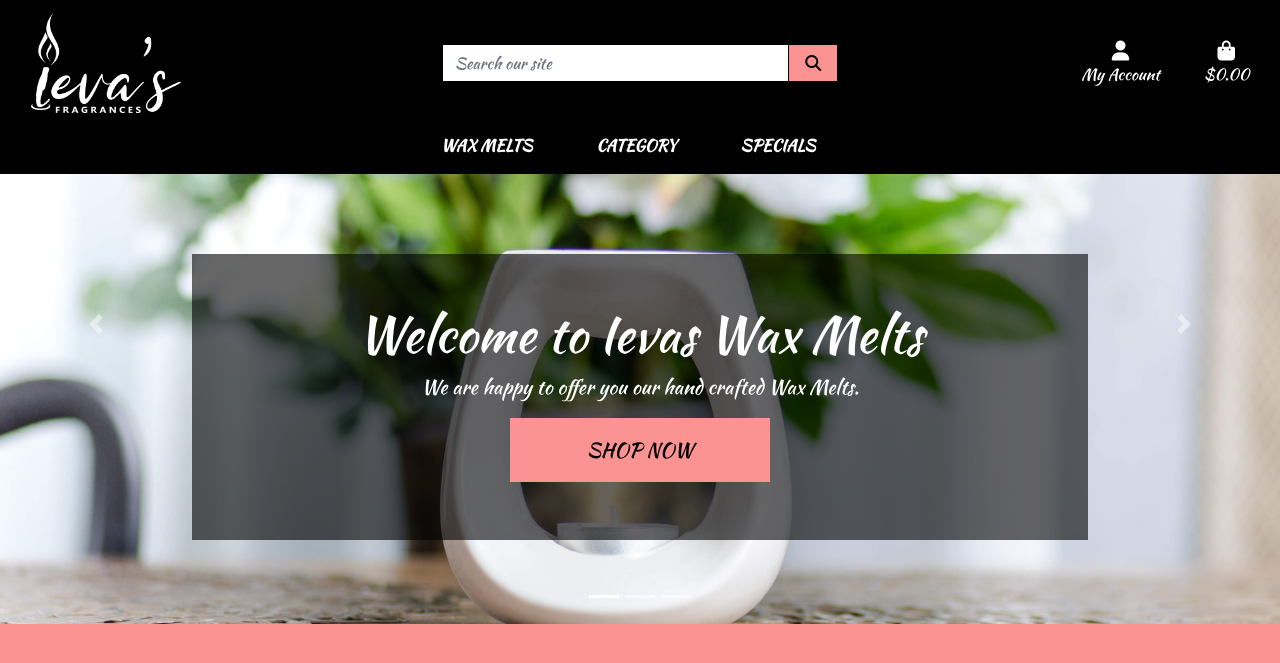
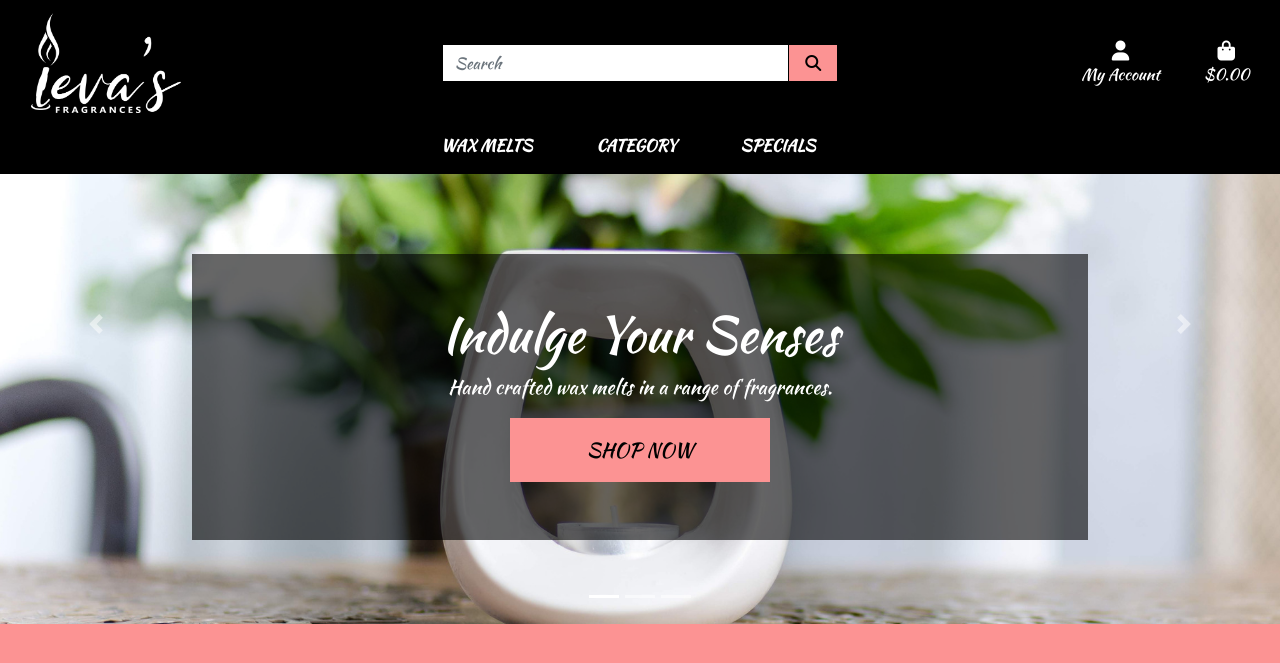
Before and after one commit to Leefarmer83/ievas_fragrances, a Django app: page / in a window 1280 px wide. Shown: the top 663 px of the page. Run offline with Django 3.2, Linux system fonts and the light colour scheme; some libraries are stand-ins or nearby versions.

Commit message:
edited search bar

```diff
--- a/home/templates/home/index.html
+++ b/home/templates/home/index.html
@@ -15,8 +15,8 @@
         <div class="carousel-item active">
             <img src="/media/h1.png" class="d-block w-100 img-fluid" alt="Wax burner">
             <div class="carousel-caption d-none d-md-block">
-                <h5>Welcome to Ievas Wax Melts</h5>
-                <p>We are happy to offer you our hand crafted Wax Melts.</p>
+                <h5>Indulge Your Senses</h5>
+                <p>Hand crafted wax melts in a range of fragrances.</p>
                 <div>
                     <h4>
                         <a href="" class="shop-now-button btn btn-lg rounded-0 text-uppercase py-3">Shop Now</a>
@@ -27,8 +27,8 @@
         <div class="carousel-item">
             <img src="/media/h2.png" class="d-block w-100 img-fluid" alt="...">
             <div class="carousel-caption d-none d-md-block">
-                <h5>Second slide label</h5>
-                <p>Lorem ipsum dolor sit amet, consectetur adipiscing elit.</p>
+                <h5>Elevate Your Mood</h5>
+                <p>Soothe your mind, body and soul.</p>
                 <div>
                     <h4>
                         <a href="" class="shop-now-button btn btn-lg rounded-0 text-uppercase py-3">Shop Now</a>
@@ -39,8 +39,8 @@
         <div class="carousel-item">
             <img src="/media/h3.png" class="d-block w-100 img-fluid" alt="...">
             <div class="carousel-caption d-none d-md-block">
-                <h5>Third slide label</h5>
-                <p>Praesent commodo cursus magna, vel scelerisque nisl consectetur.</p>
+                <h5>Share the Gift of Scent</h5>
+                <p>Bespoke fragrances for every occasion</p>
                 <div>
                     <h4>
                         <a href="" class="shop-now-button btn btn-lg rounded-0 text-uppercase py-3">Shop Now</a>
--- a/templates/base.html
+++ b/templates/base.html
@@ -60,7 +60,7 @@
                 <form method="GET" action="">
                     <div class="input-group w-100">
                         <input class="form-control border border-black rounded-0" type="text" name="q"
-                            placeholder="Search our site">
+                            placeholder="Search">
                         <div class="input-group-append">
                             <button class="form-control btn btn-black border border-black rounded-0" type="submit">
                                 <span class="icon">
--- a/templates/includes/mobile-top-header.html
+++ b/templates/includes/mobile-top-header.html
@@ -8,7 +8,7 @@
     <div class="dropdown-menu border-0 w-100 p-3 rounded-0 my-0" aria-labelledby="mobile-search">
         <form class="form" method="GET" action="">
             <div class="input-group w-100">
-                <input class="form-control border border-white rounded-0" type="text" name="q" placeholder="Search our site">
+                <input class="form-control border border-white rounded-0" type="text" name="q" placeholder="Search">
                 <div class="input-group-append">
                     <button class="form-control form-control btn btn-white border border-white rounded-0" type="submit">
                         <span class="icon">
```
